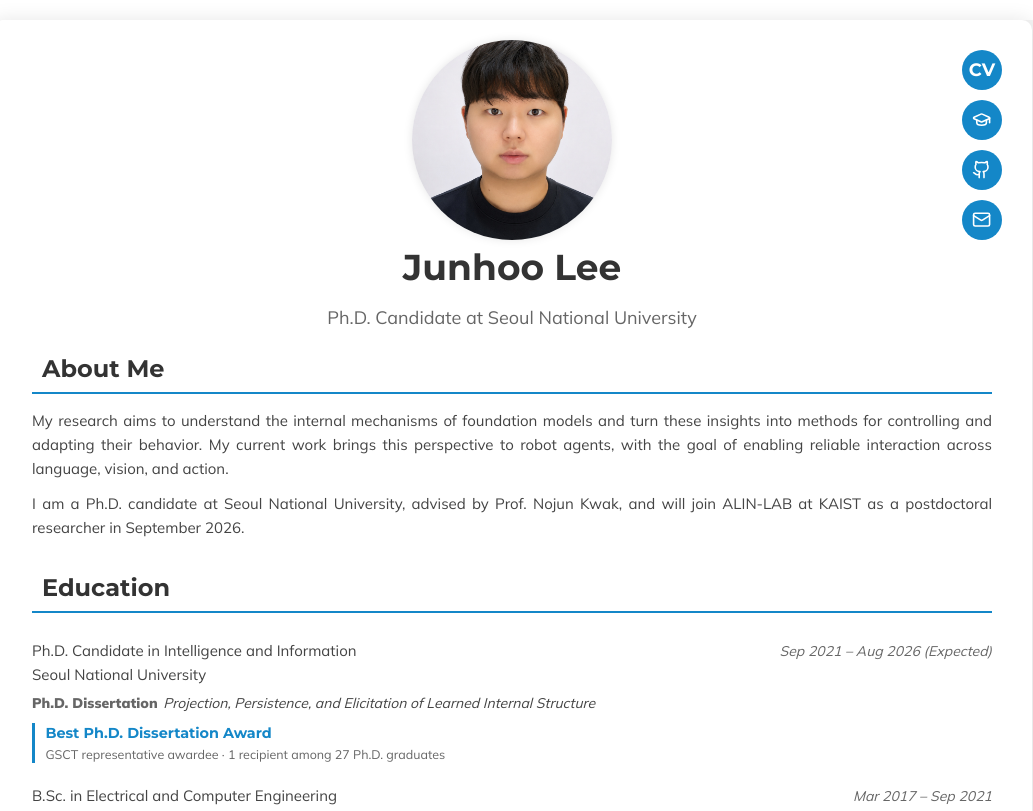
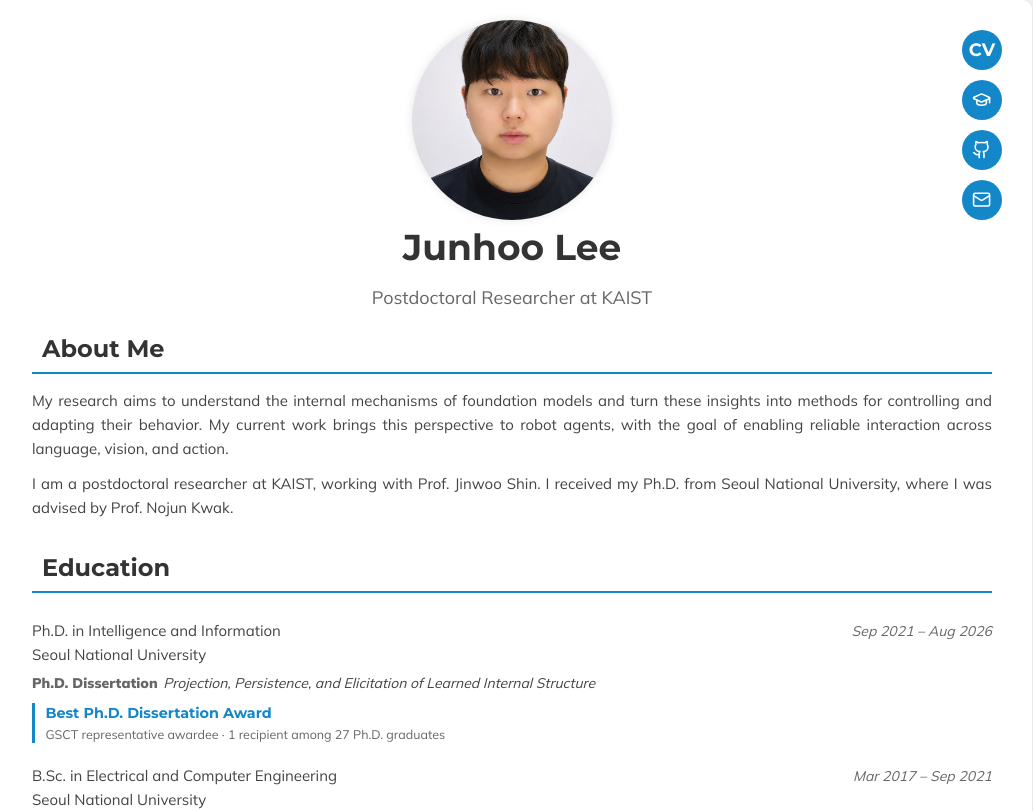
Before and after one commit to JunHoo-Lee/my-homepage, a Next.js app: page / in a window 1280 px wide. Shown: the top 811 px of the page, without its empty margins (128-1161 px from the left). Built offline with nearby package versions, Linux system fonts and the light colour scheme.

Commit message:
Update profile for KAIST postdoc

```diff
--- a/app/api/scholar-inbox/profile.ts
+++ b/app/api/scholar-inbox/profile.ts
@@ -1,5 +1,5 @@
 export const SCHOLAR_PROFILE = `
-I'm a PhD student in computer vision and machine learning. I need you to find the most relevant and trending papers/discussions for me.
+I'm a postdoctoral researcher at KAIST working in computer vision and machine learning. I need you to find the most relevant and trending papers/discussions for me.
 
 ## Target Research Groups & Labs
 - Kaiming He (Meta FAIR)
--- a/app/components/Sidebar.tsx
+++ b/app/components/Sidebar.tsx
@@ -44,12 +44,12 @@ export default function Sidebar() {
       </div>
 
       <h1 className="text-2xl font-bold text-gray-900 mb-2">Junhoo Lee</h1>
-      <p className="text-gray-600 font-medium mb-1">PhD Student</p>
-      <p className="text-sm text-gray-500 mb-4">Seoul National University (MIPAL)</p>
+      <p className="text-gray-600 font-medium mb-1">Postdoctoral Researcher</p>
+      <p className="text-sm text-gray-500 mb-4">KAIST</p>
 
       <div className="flex flex-col gap-2 w-full mb-8 text-sm">
-        <a href="mailto:mrjunoo@snu.ac.kr" className="flex items-center justify-center gap-2 text-gray-600 hover:text-blue-600 transition-colors">
-          <Mail size={16} /> mrjunoo@snu.ac.kr
+        <a href="mailto:junhoo.lee@kaist.ac.kr" className="flex items-center justify-center gap-2 text-gray-600 hover:text-blue-600 transition-colors">
+          <Mail size={16} /> junhoo.lee@kaist.ac.kr
         </a>
         <div className="flex justify-center gap-4 mt-2">
           <a href="https://github.com/JunHoo-Lee" target="_blank" rel="noopener noreferrer" className="text-gray-500 hover:text-gray-900 transition-transform hover:scale-110">
--- a/app/components/public/PublicChrome.module.css
+++ b/app/components/public/PublicChrome.module.css
@@ -174,7 +174,7 @@
 
 .homeMain {
   width: min(100% - 2.5rem, 65rem);
-  margin: 1.25rem auto;
+  margin: 0 auto 1.25rem;
 }
 
 .shell.homeShell {
--- a/app/components/public/PublicFooter.tsx
+++ b/app/components/public/PublicFooter.tsx
@@ -5,7 +5,7 @@ export default function PublicFooter() {
     <footer className={styles.footer}>
       <span>© {new Date().getFullYear()} Junhoo Lee</span>
       <div className={styles.footerLinks}>
-        <a href="mailto:mrjunoo@snu.ac.kr">Email</a>
+        <a href="mailto:junhoo.lee@kaist.ac.kr">Email</a>
         <a href="https://github.com/JunHoo-Lee" target="_blank" rel="noreferrer">
           GitHub
         </a>
--- a/app/components/public/PublicHeader.tsx
+++ b/app/components/public/PublicHeader.tsx
@@ -31,7 +31,7 @@ export default function PublicHeader({ project = false }: { project?: boolean })
         <div className={styles.headerInner}>
           <Link className={styles.identity} href="/" onClick={() => setMenuOpen(false)}>
             <span className={styles.name}>Junhoo Lee</span>
-            <span className={styles.role}>Researcher · SNU MIPAL</span>
+            <span className={styles.role}>Postdoctoral Researcher · KAIST</span>
           </Link>
 
           <nav className={styles.nav} aria-label="Primary navigation">
--- a/app/layout.tsx
+++ b/app/layout.tsx
@@ -5,12 +5,12 @@ export const metadata: Metadata = {
     metadataBase: new URL("https://junhoo.me"),
     title: "Junhoo Lee | Machine Learning Researcher",
     description:
-        "Junhoo Lee is a machine learning researcher and Ph.D. candidate at Seoul National University.",
+        "Junhoo Lee is a postdoctoral researcher at KAIST working with Prof. Jinwoo Shin.",
     alternates: { canonical: "/" },
     openGraph: {
         title: "Junhoo Lee | Machine Learning Researcher",
         description:
-            "Junhoo Lee is a machine learning researcher and Ph.D. candidate at Seoul National University.",
+            "Junhoo Lee is a postdoctoral researcher at KAIST working with Prof. Jinwoo Shin.",
         url: "https://junhoo.me",
         siteName: "Junhoo Lee",
         type: "website",
@@ -20,7 +20,7 @@ export const metadata: Metadata = {
         card: "summary",
         title: "Junhoo Lee | Machine Learning Researcher",
         description:
-            "Junhoo Lee is a machine learning researcher and Ph.D. candidate at Seoul National University.",
+            "Junhoo Lee is a postdoctoral researcher at KAIST working with Prof. Jinwoo Shin.",
         images: ["/myface.jpeg"],
     },
 };
--- a/app/lib/data.ts
+++ b/app/lib/data.ts
@@ -23,21 +23,21 @@ export type PublicationSection = {
 
 export const PROFILE = {
     name: "Junhoo Lee",
-    role: "Ph.D. Candidate",
-    affiliation: "Seoul National University",
-    email: "mrjunoo@snu.ac.kr",
+    role: "Postdoctoral Researcher",
+    affiliation: "KAIST",
+    email: "junhoo.lee@kaist.ac.kr",
     website: "https://junhoo.me",
     bio: [
         "My research aims to understand the internal mechanisms of foundation models and turn these insights into methods for controlling and adapting their behavior. My current work brings this perspective to robot agents, with the goal of enabling reliable interaction across language, vision, and action.",
-        "I am a Ph.D. candidate at Seoul National University, advised by Prof. Nojun Kwak, and will join ALIN-LAB at KAIST as a postdoctoral researcher in September 2026.",
+        "I am a postdoctoral researcher at KAIST, working with Prof. Jinwoo Shin. I received my Ph.D. from Seoul National University, where I was advised by Prof. Nojun Kwak.",
     ]
 };
 
 export const EDUCATION = [
     {
-        degree: "Ph.D. Candidate in Intelligence and Information",
+        degree: "Ph.D. in Intelligence and Information",
         institution: "Seoul National University",
-        period: "Sep 2021 – Aug 2026 (Expected)",
+        period: "Sep 2021 – Aug 2026",
     },
     {
         degree: "B.Sc. in Electrical and Computer Engineering",
@@ -49,10 +49,10 @@ export const EDUCATION = [
 export const LATEST_UPDATE = {
     date: "Sep 2026",
     datetime: "2026-09",
-    prefix: "I will join ",
+    prefix: "I joined ",
     linkText: "ALIN-LAB",
     link: "https://alinlab.kaist.ac.kr/",
-    suffix: " at KAIST as a postdoctoral researcher in September 2026.",
+    suffix: " at KAIST as a postdoctoral researcher, working with Prof. Jinwoo Shin.",
 };
 
 export const FEATURED_PROJECTS = [
@@ -146,7 +146,7 @@ export const HOME_NEWS = [
 ];
 
 export const NEWS = [
-    { date: "Aug 28, 2026", content: "I will receive the Best Ph.D. Dissertation Award as the representative awardee of the SNU Graduate School of Convergence Science and Technology (1 recipient among 27 Ph.D. graduates).", link: "", linkText: "" },
+    { date: "Aug 28, 2026", content: "I received the Best Ph.D. Dissertation Award as the representative awardee of the SNU Graduate School of Convergence Science and Technology (1 recipient among 27 Ph.D. graduates).", link: "", linkText: "" },
     { date: "Jul 5, 2026", content: "I will be at ACL 2026 in San Diego, presenting our long paper \"Unlocking the Potential of Diffusion Language Models through Template Infilling\" as an oral presentation!", link: "/template-infilling", linkText: "\"Unlocking the Potential of Diffusion Language Models through Template Infilling\"" },
     { date: "Jun 5, 2026", content: "I will be at CVPR 2026 in Denver, presenting our \"CSF: Black-box Fingerprinting via Compositional Semantics for Text-to-Image Models\" paper!", link: "/csf", linkText: "\"CSF: Black-box Fingerprinting via Compositional Semantics for Text-to-Image Models\"" },
     { date: "May 2026", content: "I was selected as an ICML 2026 Gold Reviewer, recognizing top reviewers for this year's conference.", link: "https://icml.cc/Conferences/2026", linkText: "ICML 2026" },
@@ -335,6 +335,7 @@ export const AWARDS = [
         title: "Best Ph.D. Dissertation Award",
         detail: "GSCT, Seoul National University · 1 recipient among 27 Ph.D. graduates"
     },
+    { year: "2026", title: "InnoCore Fellowship" },
     { year: "2026", title: "ICML Gold Reviewer" },
     { year: "2023", title: "BK21 Future Innovation Talent Bronze Prize", amount: "USD 1,000" },
     { year: "2023", title: "BK21 Outstanding Research Talent Fellowship", amount: "USD 3,500" },
--- a/app/lib/public-content.ts
+++ b/app/lib/public-content.ts
@@ -353,7 +353,7 @@ export const PERSON_JSON_LD = {
   affiliation: {
     "@type": "CollegeOrUniversity",
     name: PROFILE.affiliation,
-    url: "https://www.snu.ac.kr/",
+    url: "https://www.kaist.ac.kr/",
   },
   sameAs: [
     "https://github.com/JunHoo-Lee",
```
